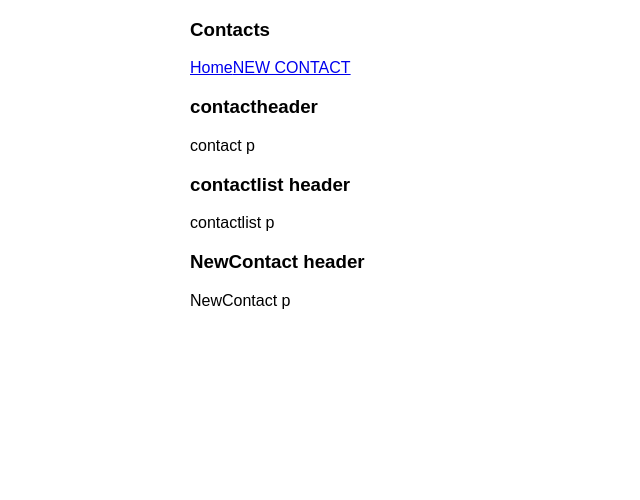
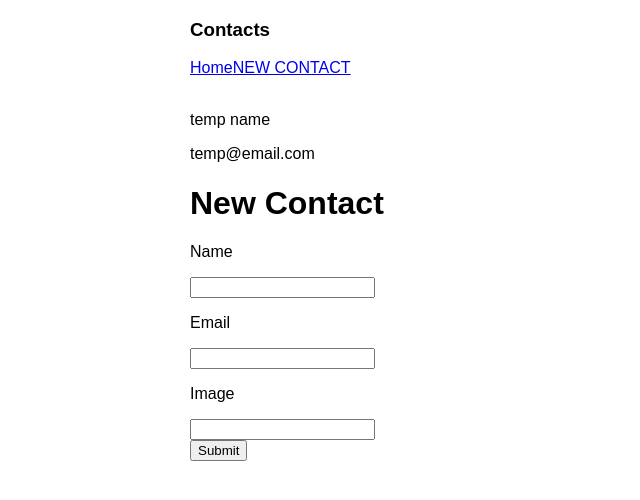
Before and after one commit to ga-wdi-exercises/checkpoint-react, a React (Create React App) app: page / in a window 1280 px wide. Shown: the top 500 px of the page, without its empty margins (0-640 px from the left). Built offline with nearby package versions, Linux system fonts and the light colour scheme.

Commit message:
temp content all added

```diff
--- a/src/components/App/App.js
+++ b/src/components/App/App.js
@@ -11,7 +11,7 @@ class App extends Component {
   render() {
     return <div className="App">
         <Header />
-        <Contact />
+
         <ContactList />
         <NewContact />
       </div>;
@@ -19,3 +19,21 @@ class App extends Component {
 }
 
 export default App;
+
+
+
+
+
+
+
+
+
+
+// <main>
+// <Switch>
+//   <Route path="/" exact render={() => <Redirect to="/Home" />} />
+//   <Route path="/Home" exact render={() => <Home />}/>
+//   <Route path="/About" exact render={() => <About />}/>
+//   <Route path="/NewBookForm" exact render={() => <NewBookForm handleCancelClick={this.handleCancelClick}/>}/>
+// </Switch>
+// </main>
--- a/src/components/Contact/Contact.js
+++ b/src/components/Contact/Contact.js
@@ -9,8 +9,10 @@ class Contact extends Component {
     render() {
       return (
           <div className="contactContainer">
-           <h3>contactheader</h3>
-           <p>contact p</p>
+              <img className="contactIMG" src=""></img>
+              <p className="contactName" >temp name</p>
+              <p className="contactEmail">temp@email.com</p>
+
           </div>
       );
     }
--- a/src/components/ContactList/ContactList.js
+++ b/src/components/ContactList/ContactList.js
@@ -8,9 +8,9 @@ import Contact from '../Contact/Contact';
 class ContactList extends Component {
     render() {
       return (
-          <div className="">
-           <h3>contactlist header</h3>
-           <p>contactlist p</p>
+          <div className="contactlist">
+              {/* //this needs to repeat */}
+              <Contact />
           </div>
       );
     }
--- a/src/components/NewContact/NewContact.js
+++ b/src/components/NewContact/NewContact.js
@@ -8,8 +8,15 @@ class NewContact extends Component {
     render() {
       return (
           <div className="">
-           <h3>NewContact header</h3>
-           <p>NewContact p</p>
+           <h1>New Contact</h1>
+           <p>Name</p>
+           <input></input>
+           <p>Email</p>
+           <input></input>
+           <p>Image</p>
+           <input></input>
+           <br />
+           <button>Submit</button>
           </div>
       );
     }
```
